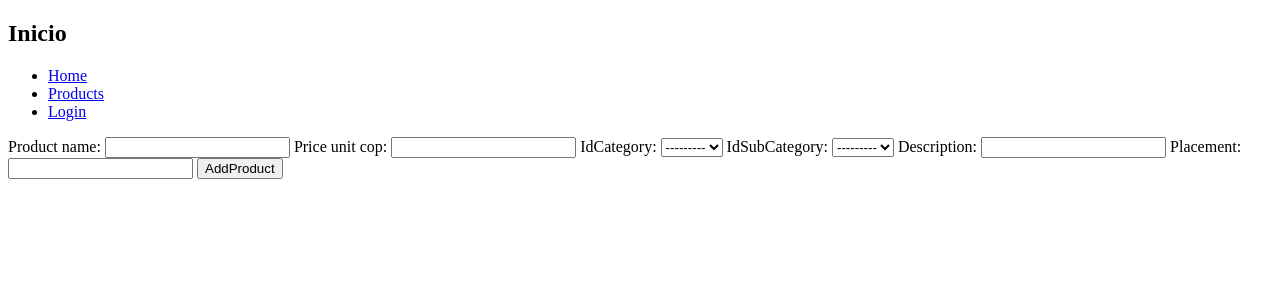
After one commit to SirBlast/ZION_PY, a Django app: page /addProduct/ in a window 1280 px wide. The commit adds this page. Shown: the top 300 px of the page. Run offline with Django 4.2, Linux system fonts and the light colour scheme; data comes from the database, SQL or seed files in the repository; both versions use the stored data as it was after the commit.

Commit message:
creation of the CRUD of the products with their respective views, and authentication to perform tasks

```diff
--- /dev/null
+++ b/myapp/forms.py
@@ -0,0 +1,7 @@
+from django.forms import ModelForm
+from .models import Product
+
+class ProductForm(ModelForm):
+    class Meta:
+        model= Product
+        fields =['product_name','price_unit_cop','idCategory','idSubCategory','description','placement']
--- /dev/null
+++ b/myapp/templates/addProduct.html
@@ -0,0 +1,8 @@
+{% extends './base.html' %}
+{%block content%}
+<form method ="post">
+    {% csrf_token %}
+    {{form}}
+    <button>AddProduct</button>
+</form>
+{% endblock %}
--- a/myapp/templates/base.html
+++ b/myapp/templates/base.html
@@ -12,7 +12,9 @@
         <li><a href="/">Home</a></li>
         <li><a href="/products">Products</a></li>
         {%if request.user.is_authenticated%}
+        <li><a href="/addProduct">AddProduct</a></li>
         <li><a href="/exit">Salir</a></li>
+
         {% else %}
         <li><a href="/accounts/login">Login</a></li>
         {% endif %}
--- a/myapp/urls.py
+++ b/myapp/urls.py
@@ -3,5 +3,8 @@ from . import views
 urlpatterns =[
     path('', views.home),
     path('products/',views.products),
+    path('addProduct/',views.addProduct),
+    path('deleteProduct/<int:idProduct>/',views.deleteProduct, name='delete'),
+    path('editProduct/<int:idProduct>/',views.editProduct, name='edit'),
     path('exit/',views.exit)
 ]
--- a/myapp/views.py
+++ b/myapp/views.py
@@ -2,6 +2,8 @@ from django.shortcuts import render, redirect
 from django.http import HttpResponse
 from django.contrib.auth.decorators import login_required
 from django.contrib.auth import logout
+from .models import Product
+from .forms import ProductForm
 # Create your views here.
 def hello(request):
     return HttpResponse("Hello world")
@@ -13,7 +15,38 @@ def home(request):
     return render(request,'home.html')
 @login_required
 def products(request):
-    return render(request,'products.html')
+    products_all = Product.objects.all()
+    context={'products_all':products_all}
+    return render(request,'products.html',context)
+
+def addProduct(request):
+    if request.method == "POST":
+        form = ProductForm(request.POST)
+        if form.is_valid():
+            form.save()
+            return redirect('/products')
+    else:
+        form = ProductForm()
+    context ={'form':form}
+    return render(request, 'addProduct.html',context)
+
+def deleteProduct(request,idProduct):
+    product = Product.objects.get(idProduct = int(idProduct))
+    product.delete()
+    return redirect ('/products')
+
+def editProduct(request,idProduct):
+    product = Product.objects.get(idProduct = int(idProduct))
+    if request.method == "POST":
+        form = ProductForm(request.POST, instance=product)
+        if form.is_valid():
+            form.save()
+            return redirect("/products")
+    else:
+        form = ProductForm(instance=product)
+    context = {"form":form}
+    return render(request,"editProduct.html",context)
+
 
 def exit(request):
     logout(request)
```
Also changed, not shown: myapp/templates/editProduct.html (added, +8 -0 lines), myapp/templates/products.html (+7 -0 lines), db.sqlite3, myapp/migrations/0001_initial.py.
